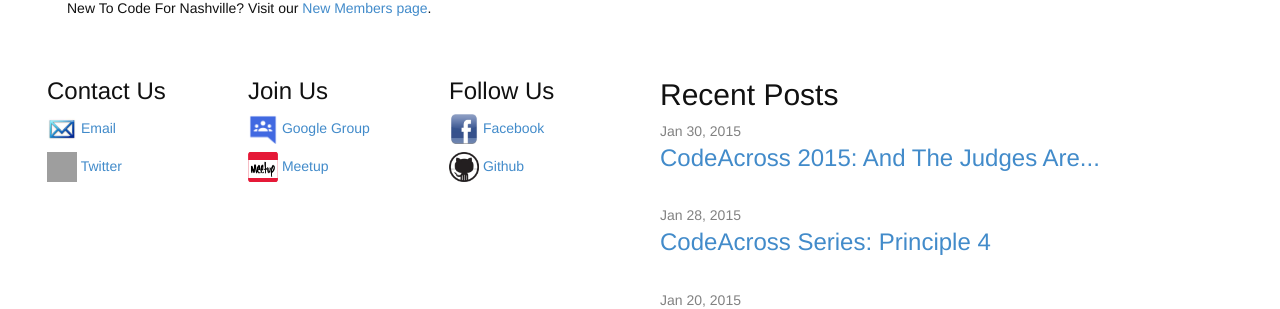
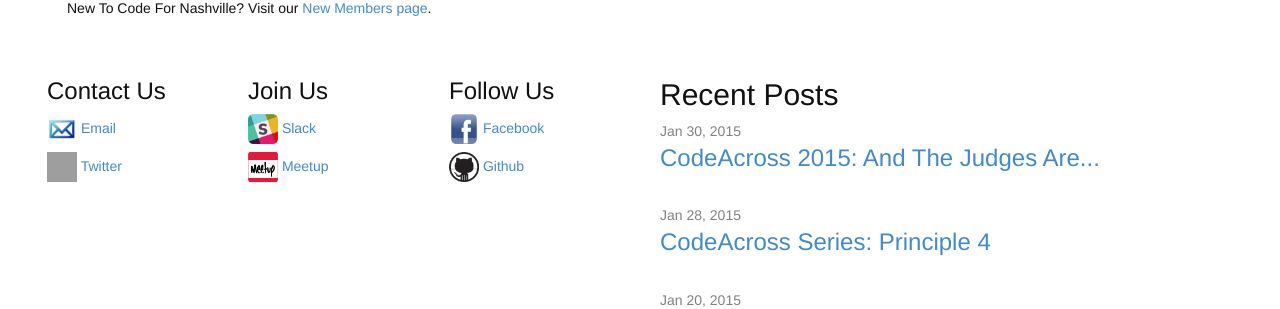
Before and after one commit to code-for-nashville/code-for-nashville.github.io, a Jekyll site: the page built from index.html, in a window 1280 px wide. Shown: the part 476-785 px from the top of the page. Built offline with Jekyll 4.4.1, drawn with Linux system fonts in a browser that asks for light colours; nearby versions of some CDN libraries; grey boxes are pictures that could not be loaded.

Commit message:
Mailto link for Slack added. Replaced Google Group link.
Replaced the linke to Google Groups in the contact icons page with a link to Slack. First pass, this link is a mailto autofilled with a Slack invitation request.

```diff
--- a/_includes/contact_icons.html
+++ b/_includes/contact_icons.html
@@ -15,8 +15,9 @@
   <div class="col-md-4 col-sm-4 col-xs-6">
     <div class="header"><h3>Join Us</h3></div>
     <div>
-      <a href="https://groups.google.com/forum/#!forum/code-for-nashville">
-        <img src="{{ site.baseurl }}/img/google-groups-icon.png" alt="Google Groups" height="30" width="30"> Google Group
+      <a href="mailto:webmaster@codefornashville.org?subject=Slack Invitation Request
+        &body=Hi, I'd like to receive an invitation to the Nashville Code Brigade Slack Team.">
+        <img src="{{ site.baseurl }}/img/Slack-icon.png" alt="Slack" height="30" width="30"> Slack
       </a>
     </div>
     <div>
```
Also changed, not shown: img/Slack-icon.png (added).
